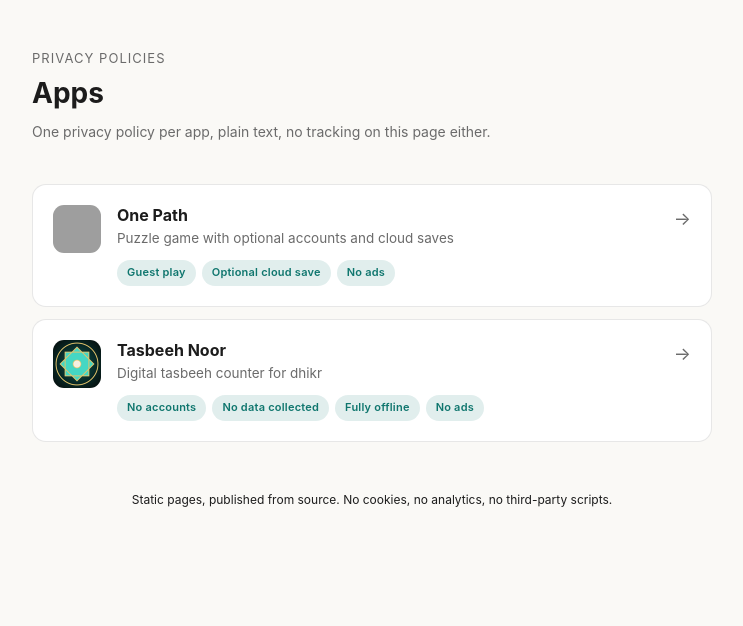
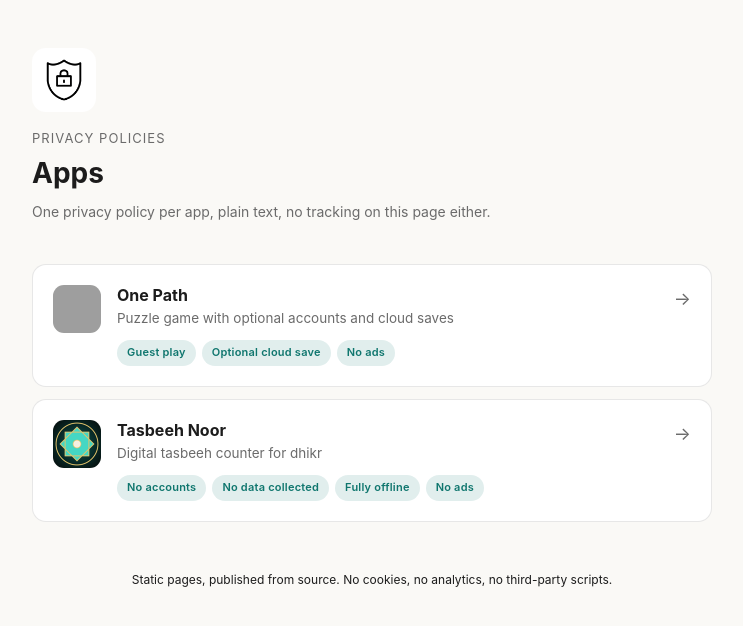
Before and after one commit to Tanvir-A-Khan/privacy-policy, a website: page docs/index.html in a window 1280 px wide. Shown: the whole page, without its empty margins (268-1011 px from the left). Drawn offline with Linux system fonts and the light colour scheme; grey boxes are pictures that could not be loaded.

Commit message:
Add privacy shield branding and site favicon

```diff
--- a/docs/index.html
+++ b/docs/index.html
@@ -5,11 +5,13 @@
   <meta name="viewport" content="width=device-width, initial-scale=1" />
   <title>App Privacy Policies</title>
   <meta name="robots" content="index, follow" />
+  <link rel="icon" type="image/png" href="./favicon.png" />
   <link rel="stylesheet" href="./style.css" />
 </head>
 <body>
   <div class="wrap">
     <header class="site">
+      <img class="site-logo" src="./favicon.png" alt="" width="64" height="64" />
       <p class="brand">Privacy Policies</p>
       <h1>Apps</h1>
       <p class="lede">One privacy policy per app, plain text, no tracking on this page either.</p>
--- a/docs/style.css
+++ b/docs/style.css
@@ -170,3 +170,14 @@ footer.site {
   vertical-align: top;
 }
 .table-scroll th { background: var(--bg); }
+
+.site-logo {
+  display: block;
+  width: 64px;
+  height: 64px;
+  object-fit: contain;
+  padding: 8px;
+  margin-bottom: 16px;
+  border-radius: 14px;
+  background: #ffffff;
+}
--- a/scripts/generate.js
+++ b/scripts/generate.js
@@ -42,6 +42,7 @@ function build() {
   fs.rmSync(OUT_DIR, { recursive: true, force: true });
   fs.mkdirSync(OUT_DIR, { recursive: true });
   fs.copyFileSync(path.join(SITE_DIR, 'style.css'), path.join(OUT_DIR, 'style.css'));
+  fs.copyFileSync(path.join(SITE_DIR, 'favicon.png'), path.join(OUT_DIR, 'favicon.png'));
   // Tells GitHub Pages not to run this through Jekyll, which would otherwise
   // ignore files starting with an underscore and can mangle plain HTML.
   fs.writeFileSync(path.join(OUT_DIR, '.nojekyll'), '');
--- a/site/style.css
+++ b/site/style.css
@@ -170,3 +170,14 @@ footer.site {
   vertical-align: top;
 }
 .table-scroll th { background: var(--bg); }
+
+.site-logo {
+  display: block;
+  width: 64px;
+  height: 64px;
+  object-fit: contain;
+  padding: 8px;
+  margin-bottom: 16px;
+  border-radius: 14px;
+  background: #ffffff;
+}
```
Also changed, not shown: docs/one-path/index.html (+1 -0 lines), docs/tasbeeh-noor/index.html (+1 -0 lines), site/index.html (+2 -0 lines), site/policy-page.html (+1 -0 lines), docs/favicon.png (added), site/favicon.png (added).
